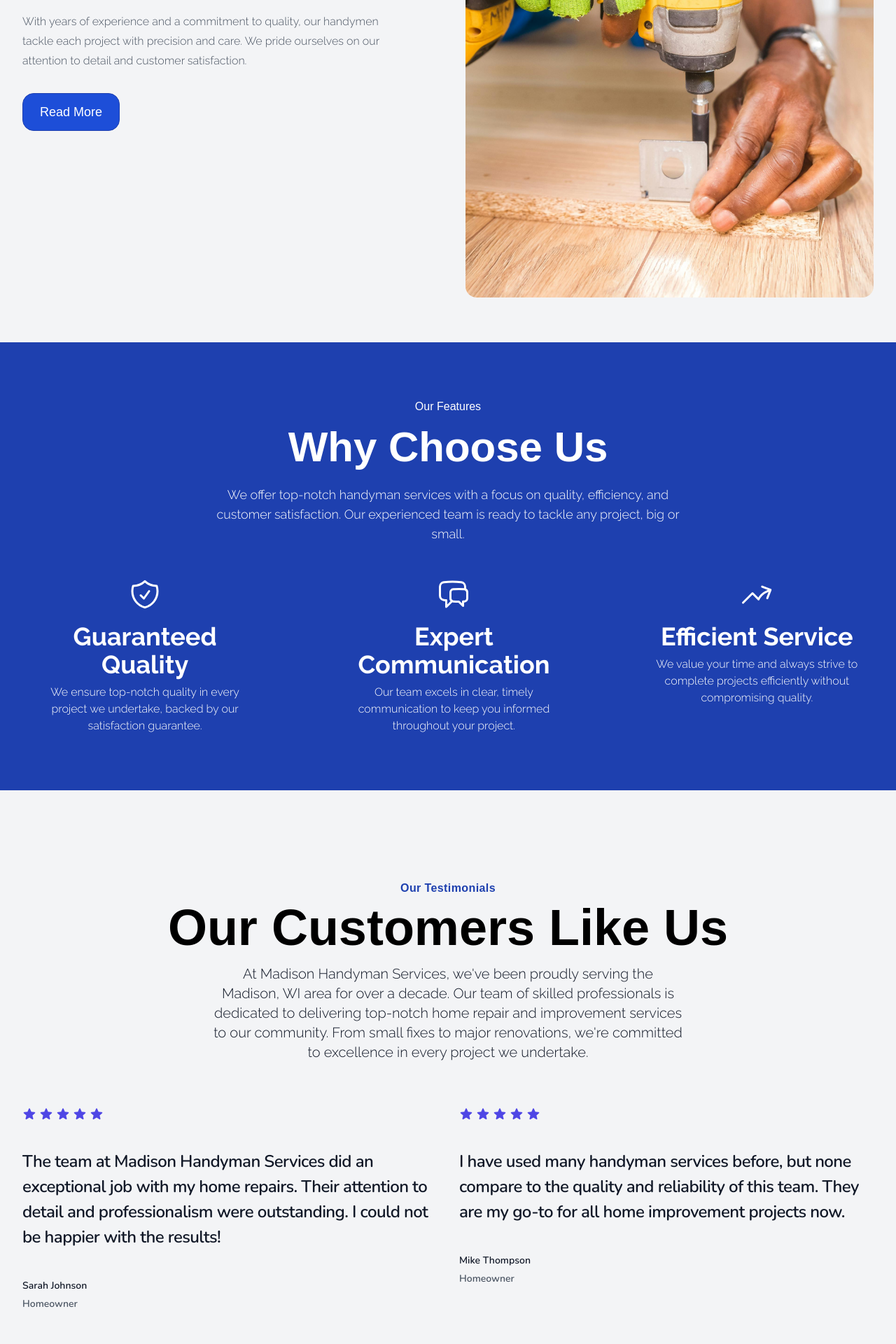
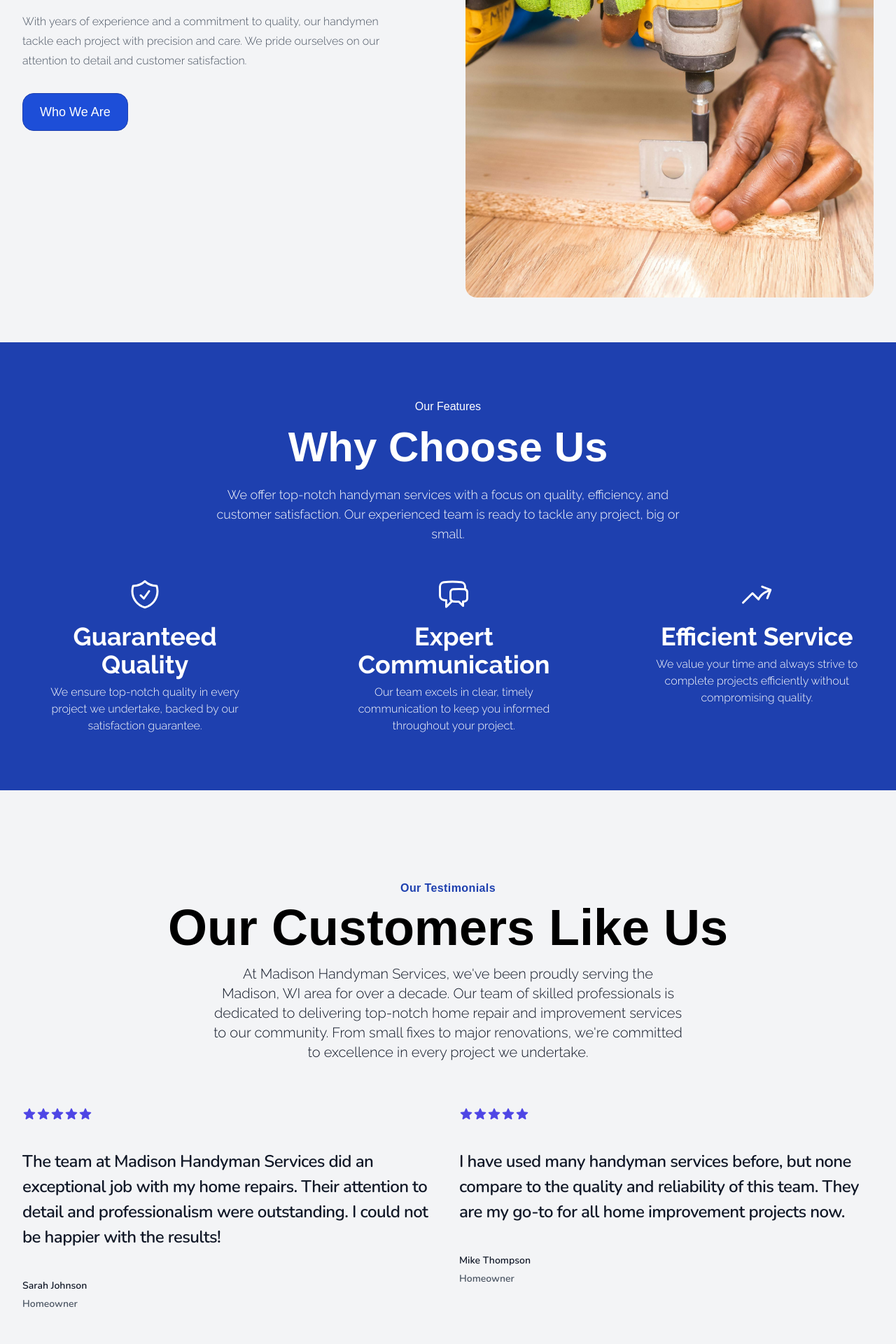
Before and after one commit to Ramazan774/handyman-template, a Next.js app: page / in a window 1280 px wide. Shown: the part 2000-3920 px from the top of the page at 70% size. Built offline with nearby package versions, Linux system fonts and the light colour scheme; a web font is replaced by a local one.

Commit message:
fixed aria labels

```diff
--- a/components/AboutSection.jsx
+++ b/components/AboutSection.jsx
@@ -15,7 +15,7 @@ const AboutSection = () => {
             </p>
             <div className="mt-8">
               <a href="/about" className="arima inline-block px-6 py-3 border border-blue-800 text-white bg-blue-700 hover:bg-blue-900 rounded-2xl transition duration-300 text-center text-lg">
-                Read More
+                Who We Are
               </a>
             </div>
           </div>
--- a/components/Gallery.jsx
+++ b/components/Gallery.jsx
@@ -104,7 +104,7 @@ const Gallery = () => {
         </div>
         <div className="mt-12 text-center">
           <Link href="/gallery" className="arima inline-flex items-center px-6 py-3 border border-transparent text-base font-medium rounded-2xl shadow-sm text-white bg-blue-700 hover:bg-blue-900 focus:outline-none focus:ring-2 focus:ring-offset-2 focus:ring-blue-900 transition-colors duration-200">
-            See More
+            View Full Gallery
           </Link>
         </div>
       </div>
--- a/components/Testimonials.jsx
+++ b/components/Testimonials.jsx
@@ -1,16 +1,24 @@
 import React from 'react';
 
-const StarIcon = () => (
-  <svg className="h-5 w-5 flex-none" viewBox="0 0 20 20" fill="currentColor" aria-hidden="true">
+const StarIcon = ({ filled }) => (
+  <svg
+    className={`h-5 w-5 flex-none ${filled ? 'text-indigo-600' : 'text-gray-300'}`}
+    viewBox="0 0 20 20"
+    fill="currentColor"
+    aria-hidden="true"
+  >
     <path fillRule="evenodd" d="M10.868 2.884c-.321-.772-1.415-.772-1.736 0l-1.83 4.401-4.753.381c-.833.067-1.171 1.107-.536 1.651l3.62 3.102-1.106 4.637c-.194.813.691 1.456 1.405 1.02L10 15.591l4.069 2.485c.713.436 1.598-.207 1.404-1.02l-1.106-4.637 3.62-3.102c.635-.544.297-1.584-.536-1.65l-4.752-.382-1.831-4.401z" clipRule="evenodd" />
   </svg>
 );
 
 const StarRating = ({ rating }) => (
-  <div className="flex gap-x-1 text-indigo-600" aria-label={`${rating} out of 5 stars`}>
-    {[...Array(5)].map((_, i) => (
-      <StarIcon key={i} />
-    ))}
+  <div className="flex items-center">
+    <div className="flex" aria-hidden="true">
+      {[1, 2, 3, 4, 5].map((star) => (
+        <StarIcon key={star} filled={star <= rating} />
+      ))}
+    </div>
+    <span className="sr-only">{rating} out of 5 stars</span>
   </div>
 );
 
@@ -52,7 +60,7 @@ const TestimonialSection = () => {
           <p className="arima text-base font-semibold text-blue-800 tracking-wide">Our Testimonials</p>
           <h2 id="testimonials-heading" className="arima mt-2 text-4xl font-extrabold text-black sm:text-7xl">Our Customers Like Us</h2>
           <p className="raleway mt-4 max-w-2xl mx-auto text-xl text-gray-900">
-            {`At Madison Handyman Services, we've been proudly serving the Madison, WI area for over a decade. Our team of skilled professionals is dedicated to delivering top-notch home repair and improvement services to our community. From small fixes to major renovations, we're committed to excellence in every project we undertake.`}
+            At Madison Handyman Services, we've been proudly serving the Madison, WI area for over a decade. Our team of skilled professionals is dedicated to delivering top-notch home repair and improvement services to our community. From small fixes to major renovations, we're committed to excellence in every project we undertake.
           </p>
         </header>
         <div className="nunito grid grid-cols-1 gap-y-16 lg:grid-cols-2 lg:gap-x-8">
--- a/next.config.mjs
+++ b/next.config.mjs
@@ -2,7 +2,7 @@
 const nextConfig = {
     images: {
     },
-    output: 'export',
+    // output: 'export',
   };
 
   export default nextConfig;
```
